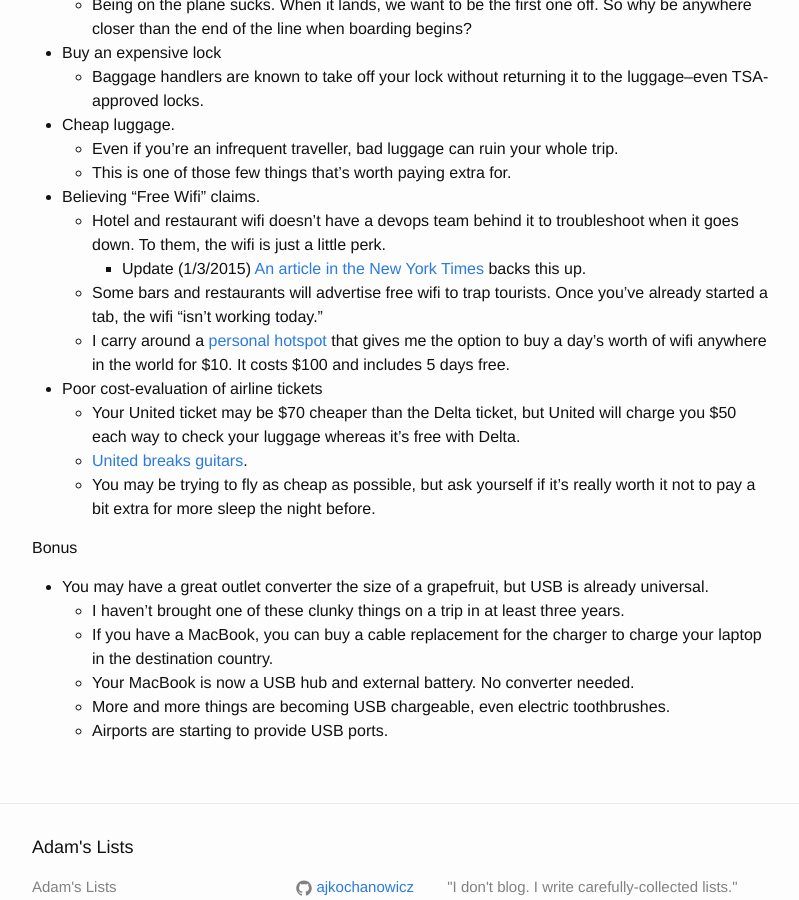
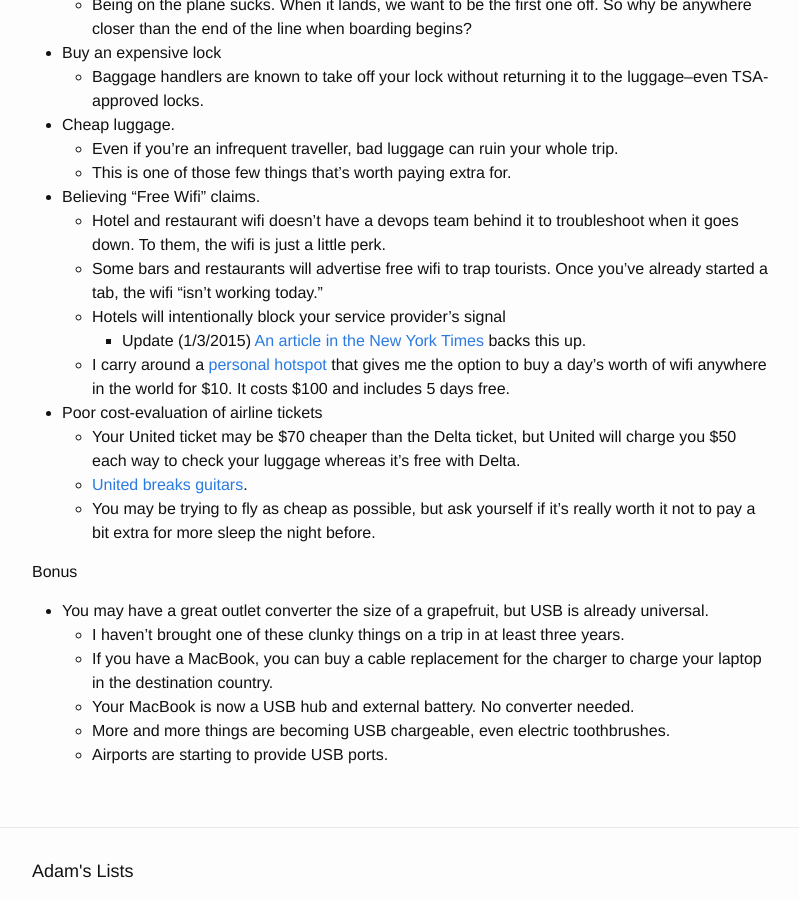
Before and after one commit to adamjgrant/blog, a Jekyll site: the page built from _posts/2014-12-31-mistakes-first-time-travelers-make.md, in a window 1280 px wide and 900 px high, scrolled down 582 px. Shown: the whole window, without its empty margins (238-1037 px from the left). Built offline with Jekyll 4.4.1, drawn with Linux system fonts in a browser that asks for light colours; comment, search, counter and statistics services are not loaded.

Commit message:
Clarifying

```diff
--- a/_posts/2014-12-31-mistakes-first-time-travelers-make.md
+++ b/_posts/2014-12-31-mistakes-first-time-travelers-make.md
@@ -23,8 +23,9 @@ Mistakes people make when traveling
   - This is one of those few things that's worth paying extra for.
 - Believing "Free Wifi" claims.
   - Hotel and restaurant wifi doesn't have a devops team behind it to troubleshoot when it goes down. To them, the wifi is just a little perk.
+  - Some bars and restaurants will advertise free wifi to trap tourists. Once you've already started a tab, the wifi "isn't working today."
+  - Hotels will intentionally block your service provider's signal
     - Update (1/3/2015) [An article in the New York Times](http://www.nytimes.com/2015/01/04/opinion/sunday/brazen-attempts-by-hotels-to-block-wi-fi.html?rref=opinion&module=Ribbon&version=context&region=Header&action=click&contentCollection=Opinion&pgtype=article&_r=0) backs this up.
-  - Some bars and restaurants will advertise free wifi to trap tourists. Once you've already started a tab, the wifi "isn't working today."
   - I carry around a [personal hotspot](http://www.amazon.com/gp/product/B00LT8S5UE/ref=oh_aui_detailpage_o00_s00?ie=UTF8&psc=1) that gives me the option to buy a day's worth of wifi anywhere in the world for $10. It costs $100 and includes 5 days free.
 - Poor cost-evaluation of airline tickets
   - Your United ticket may be $70 cheaper than the Delta ticket, but United will charge you $50 each way to check your luggage whereas it's free with Delta.
```
